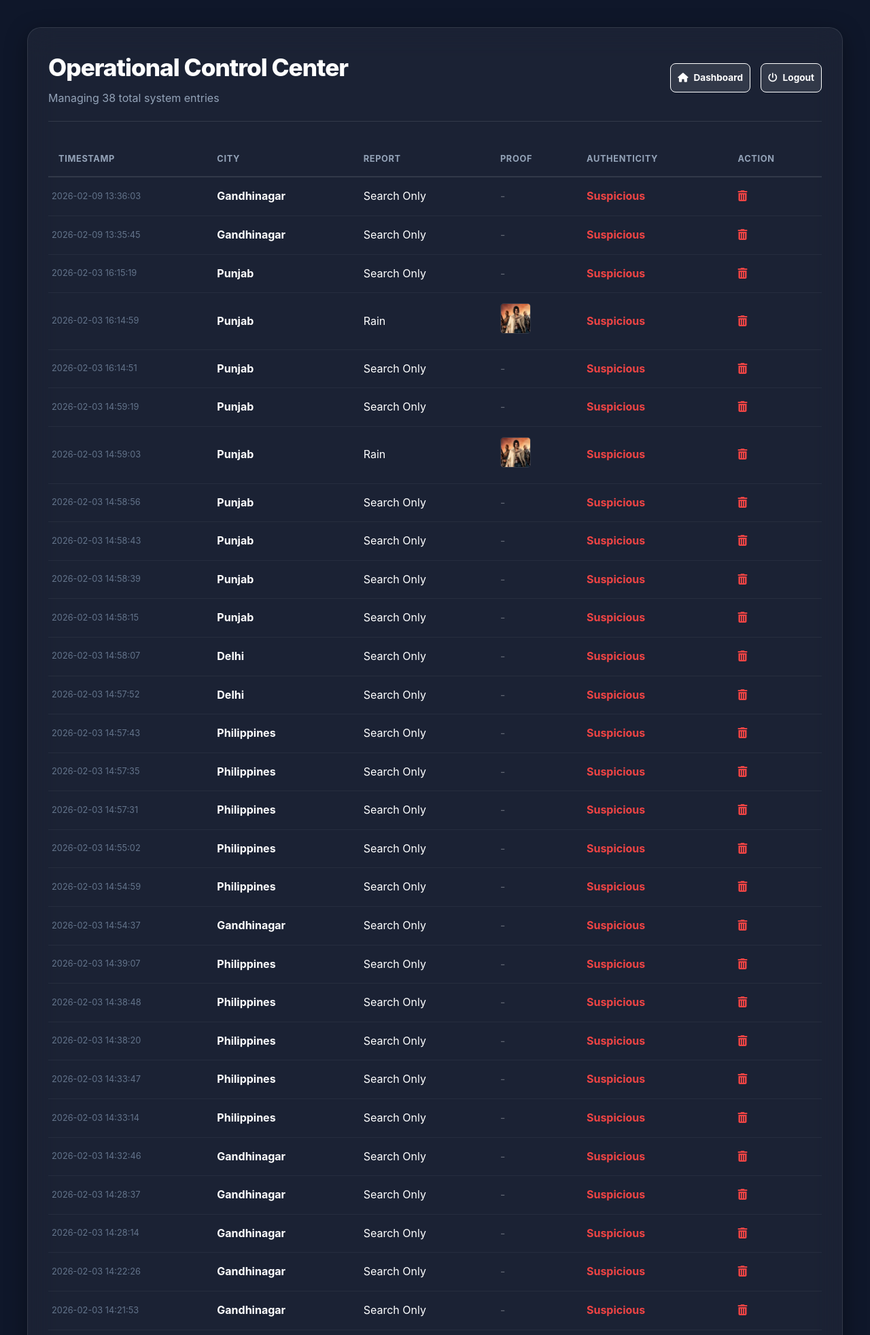
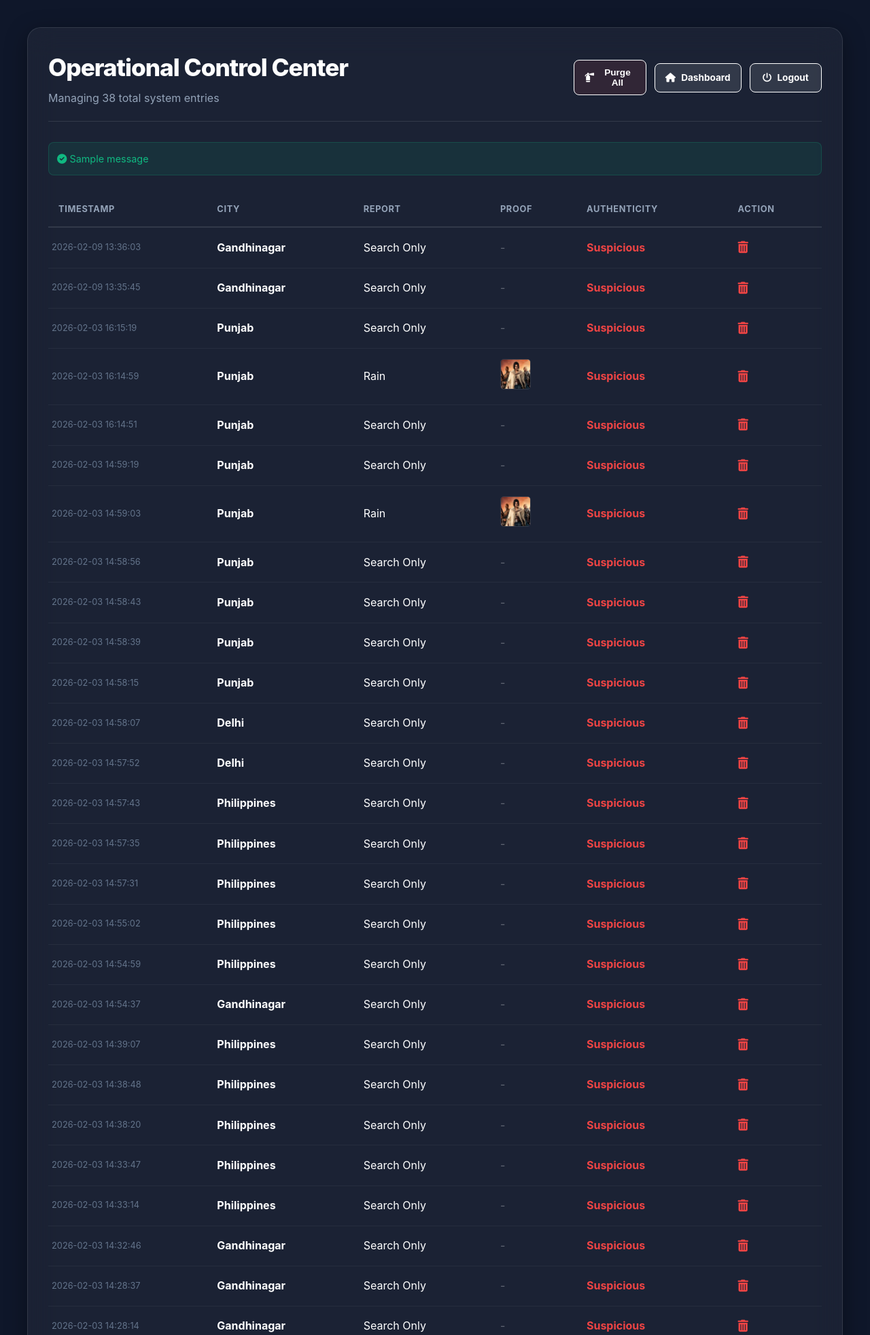
Before and after one commit to Shivang010204/RainCast, a Flask app: page /admin_panel in a window 1280 px wide. Shown: the top 1964 px of the page at 68% size. Run offline with Flask 3, Linux system fonts and the light colour scheme; the visitor is signed in with stand-in values (Sample User, id 1); tables that the repository leaves empty hold one stand-in row (values such as "Sample post"); one stand-in notice (Sample message) is shown.

Commit message:
Added Admin Portal with metadata verification and delete functionality

```diff
--- a/app.py
+++ b/app.py
@@ -6,6 +6,7 @@ import os
 import json
 import pandas as pd
 import time
+import shutil
 from datetime import datetime, timedelta
 from werkzeug.utils import secure_filename
 from PIL import Image
@@ -310,6 +311,37 @@ def delete_record(index):
 
     return redirect(url_for('admin_panel'))
 
+@app.route("/clear_all_data")
+def clear_all_data():
+    if not session.get('is_admin'):
+        return redirect(url_for('admin_login'))
+
+    try:
+        # 1. Reset the CSV File
+        header = ["timestamp", "city", "temp", "hum", "wind", "desc", "prediction", "mode", "status", "advice", "lat", "lon", "image", "authenticity"]
+        with open(HISTORY_FILE, "w", newline="", encoding="utf-8") as f:
+            writer = csv.writer(f)
+            writer.writerow(header)
+
+        # 2. Clear the Uploads Folder
+        if os.path.exists(app.config['UPLOAD_FOLDER']):
+            for filename in os.listdir(app.config['UPLOAD_FOLDER']):
+                file_path = os.path.join(app.config['UPLOAD_FOLDER'], filename)
+                try:
+                    if os.path.isfile(file_path):
+                        os.unlink(file_path)
+                except Exception as e:
+                    print(f"Error deleting file {file_path}: {e}")
+
+        # 3. Clear JSON cache if you have one
+        sync_to_json()
+
+        flash("System Reset Successful: All records and images purged.")
+    except Exception as e:
+        flash(f"Purge Failed: {str(e)}")
+
+    return redirect(url_for('admin_panel'))
+
 # (Keep your other routes: history, forecast, clear, generate_advice)
 
 if __name__ == "__main__":
--- a/templates/admin_panel.html
+++ b/templates/admin_panel.html
@@ -6,7 +6,8 @@
     <link rel="stylesheet" href="/static/style.css">
     <link rel="stylesheet" href="https://cdnjs.cloudflare.com/ajax/libs/font-awesome/6.0.0/css/all.min.css">
 </head>
-<body style="padding: 40px; background-color: #0f172a;"> <div class="glass-card" style="max-width: 1200px; margin: auto; min-height: 400px;">
+<body style="padding: 40px; background-color: #0f172a;">
+    <div class="glass-card" style="max-width: 1200px; margin: auto; min-height: 400px;">
 
         <div style="display: flex; justify-content: space-between; align-items: center; margin-bottom: 30px; border-bottom: 1px solid rgba(255,255,255,0.1); padding-bottom: 20px;">
             <div>
@@ -15,15 +16,31 @@
                     Managing {{ records|count if records else 0 }} total system entries
                 </p>
             </div>
-            <div style="display: flex; gap: 15px;">
-                <a href="/" class="btn-ui-secondary" style="border-color: rgba(255,255,255,0.1); color: white; text-decoration: none; padding: 10px; border-radius: 8px; border: 1px solid;">
+
+            <div style="display: flex; gap: 12px; align-items: center;">
+                <button onclick="clearAllData()" class="btn-ui-secondary" style="color: #f87171; border-color: rgba(248, 113, 113, 0.3); background: rgba(239, 68, 68, 0.1); cursor: pointer; padding: 10px 15px; border-radius: 8px; border: 1px solid;">
+                    <i class="fa-solid fa-fire-extinguisher"></i> Purge All
+                </button>
+
+                <a href="/" class="btn-ui-secondary" style="border-color: rgba(255,255,255,0.1); color: white; text-decoration: none; padding: 10px 15px; border-radius: 8px; border: 1px solid;">
                     <i class="fa-solid fa-house"></i> Dashboard
                 </a>
-                <a href="/admin_logout" class="btn-ui-secondary" style="color: #ef4444; border-color: rgba(239, 68, 68, 0.3); text-decoration: none; padding: 10px; border-radius: 8px; border: 1px solid;">
+
+                <a href="/admin_logout" class="btn-ui-secondary" style="color: #ef4444; border-color: rgba(239, 68, 68, 0.3); text-decoration: none; padding: 10px 15px; border-radius: 8px; border: 1px solid;">
                     <i class="fa-solid fa-power-off"></i> Logout
                 </a>
             </div>
         </div>
+
+        {% with messages = get_flashed_messages() %}
+          {% if messages %}
+            {% for message in messages %}
+              <div style="background: rgba(16, 185, 129, 0.1); color: #10b981; padding: 12px; border-radius: 8px; margin-bottom: 20px; border: 1px solid rgba(16, 185, 129, 0.2); font-size: 0.9rem;">
+                  <i class="fa-solid fa-circle-check"></i> {{ message }}
+              </div>
+            {% endfor %}
+          {% endif %}
+        {% endwith %}
 
         {% if records and records|length > 0 %}
         <table class="history-table" style="width: 100%; color: white; text-align: left;">
@@ -60,7 +77,7 @@
                         {% endif %}
                     </td>
                     <td>
-                        <a href="javascript:void(0);" onclick="confirmDelete('{{ loop.index0 }}')" style="color: #ef4444;">
+                        <a href="javascript:void(0);" onclick="confirmDelete('{{ loop.index0 }}')" style="color: #ef4444; font-size: 1.1rem;">
                             <i class="fa-solid fa-trash-can"></i>
                         </a>
                     </td>
@@ -77,9 +94,19 @@
     </div>
 
     <script>
+    // Single record deletion
     function confirmDelete(idx) {
-        if(confirm("Permanently remove this record and associated image?")) {
+        if(confirm("Permanently remove this specific record and its proof image?")) {
             window.location.href = "/delete_record/" + idx;
+        }
+    }
+
+    // NEW: System-wide purge
+    function clearAllData() {
+        if (confirm("CRITICAL WARNING: This will permanently delete EVERY record and image from the system history. Do you want to proceed?")) {
+            if (confirm("FINAL CONFIRMATION: Are you absolutely sure? This cannot be undone.")) {
+                window.location.href = "/clear_all_data";
+            }
         }
     }
     </script>
```
